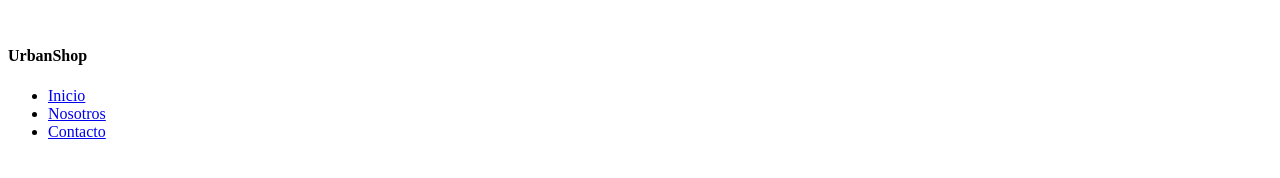
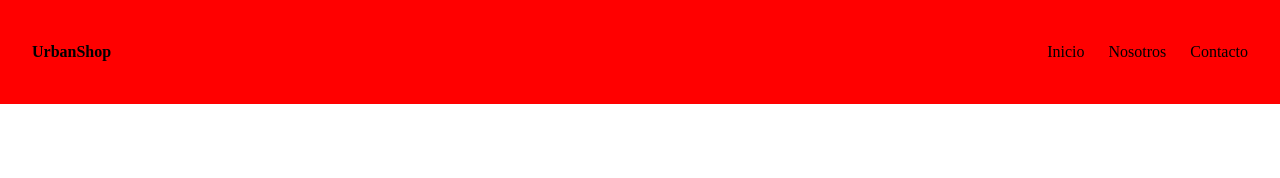
Before and after one commit to GustavoCanul/proyecto2, a plain HTML site: page index.html in a window 1280 px wide. Drawn offline with Linux system fonts and the light colour scheme; files that its build step writes are made by us from their sources.

Commit message:
modificcacion_hmtl_y_avance_css

```diff
--- a/css/style.css
+++ b/css/style.css
@@ -0,0 +1,25 @@
+*{
+    box-sizing: border-box;
+    padding: 0;
+    margin: 0;
+    text-decoration: none;
+    color: black;
+}
+header{
+    width: 100%;
+    height: 6.5rem;
+    background-color: red;
+    display: flex;
+    justify-content: space-between;
+    align-items: center;
+    padding: 2rem;
+}
+.header_logo{
+    display: flex;
+    align-content: center;
+}
+nav{
+    display: flex;
+    flex-direction: row;
+    gap: 1.5rem;
+}
--- a/index.html
+++ b/index.html
@@ -3,7 +3,7 @@
 <head>
     <meta charset="UTF-8">
     <meta name="viewport" content="width=device-width, initial-scale=1.0">
-    <link rel="stylesheet" href="style.css">
+    <link rel="stylesheet" href="/css/style.css">
     <title>proyecto2</title>
 </head>
 <body>
@@ -12,13 +12,11 @@
             <img src="" alt="">
             <h4>UrbanShop</h4>
         </div>
-        <div class="header_iformation">
-            <ul class="information">
-                <li><a href="*">Inicio</a></li>
-                <li><a href="*">Nosotros</a></li>
-                <li><a href="*">Contacto</a></li>
-            </ul>
-        </div>
+        <nav>
+            <a href="*">Inicio</a>
+            <a href="*">Nosotros</a>
+            <a href="*">Contacto</a>
+        </nav>
     </header>
 </body>
 </html>
```
